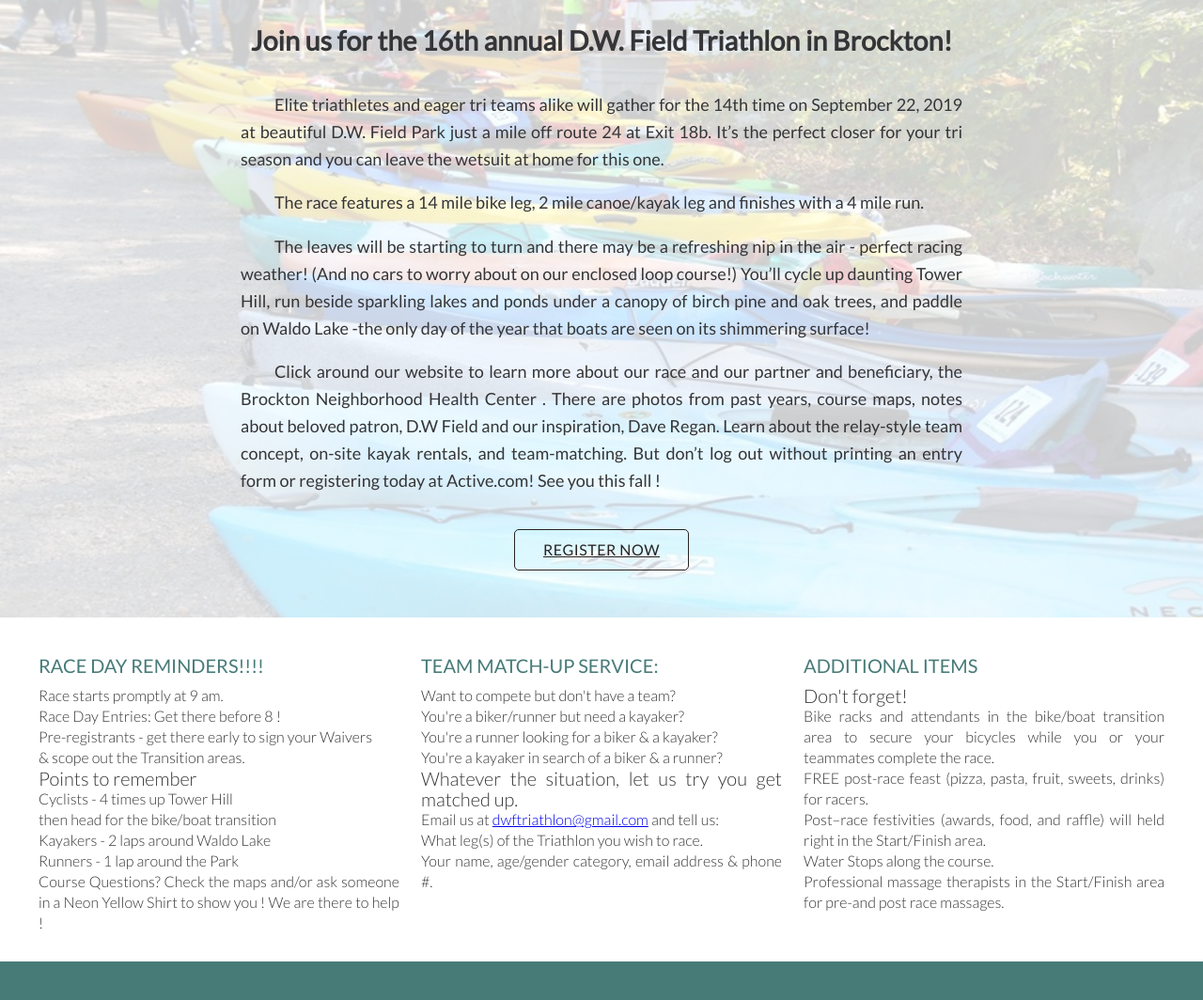
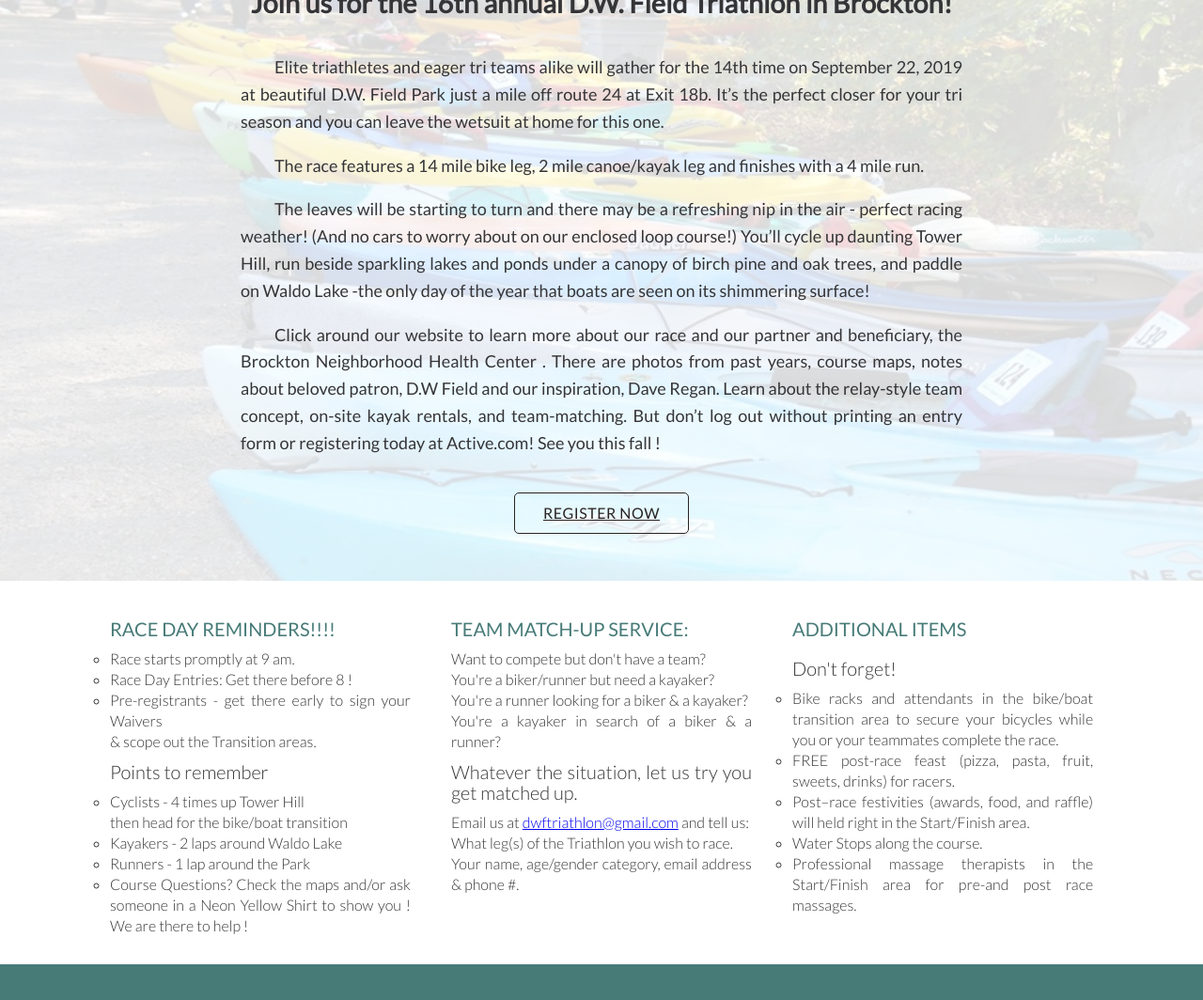
Before and after one commit to mnartstuff/DWF, a plain HTML site: page index.html in a window 1280 px wide. Shown: the part 241-1305 px from the top of the page at 94% size. Drawn offline with Linux system fonts and the light colour scheme.

Commit message:
Update dwfstyle_a.css

```diff
--- a/css/dwfstyle_a.css
+++ b/css/dwfstyle_a.css
@@ -115,13 +115,13 @@
 }
 
 .background{
-		background: -moz-linear-gradient(top, rgba(0, 0, 0, 0.8) 0%, rgba(0, 0, 0, 0.8) 100%), url(bg.png) repeat 0 0, url('../images/kayak_row.jpg') repeat 0 0;
-		background: -moz-linear-gradient(top, rgba(255,255,255,0.8) 0%, rgba(255,255,255,0.8) 100%), url('../images/kayak_row.jpg') repeat 0 0;
-		background: -webkit-gradient(linear, left top, left bottom, color-stop(0%,rgba(255,255,255,0.8)), color-stop(100%,rgba(255,255,255,0.8))), url('../images/kayak_row.jpg') repeat 0 0;
-		background: -webkit-linear-gradient(top, rgba(255,255,255,0.8) 0%,rgba(255,255,255,0.8) 100%), url('../images/kayak_row.jpg') repeat 0 0;
-		background: -o-linear-gradient(top, rgba(255,255,255,0.8) 0%,rgba(255,255,255,0.8) 100%), url('../images/kayak_row.jpg') repeat 0 0;
-		background: -ms-linear-gradient(top, rgba(255,255,255,0.8) 0%,rgba(255,255,255,0.8) 100%), url('../images/kayak_row.jpg') repeat 0 0;
-		background: linear-gradient(to bottom, rgba(255,255,255,0.8) 0%,rgba(255,255,255,0.8) 100%), url('../images/kayak_row.jpg') repeat 0 0;
+		background: -moz-linear-gradient(top, rgba(0, 0, 0, 0.85) 0%, rgba(0, 0, 0, 0.85) 100%), url(bg.png) repeat 0 0, url('../images/kayak_row.jpg') repeat 0 0;
+		background: -moz-linear-gradient(top, rgba(255,255,255,0.85) 0%, rgba(255,255,255,0.85) 100%), url('../images/kayak_row.jpg') repeat 0 0;
+		background: -webkit-gradient(linear, left top, left bottom, color-stop(0%,rgba(255,255,255,0.85)), color-stop(100%,rgba(255,255,255,0.85))), url('../images/kayak_row.jpg') repeat 0 0;
+		background: -webkit-linear-gradient(top, rgba(255,255,255,0.85) 0%,rgba(255,255,255,0.85) 100%), url('../images/kayak_row.jpg') repeat 0 0;
+		background: -o-linear-gradient(top, rgba(255,255,255,0.85) 0%,rgba(255,255,255,0.85) 100%), url('../images/kayak_row.jpg') repeat 0 0;
+		background: -ms-linear-gradient(top, rgba(255,255,255,0.85) 0%,rgba(255,255,255,0.85) 100%), url('../images/kayak_row.jpg') repeat 0 0;
+		background: linear-gradient(to bottom, rgba(255,255,255,0.85) 0%,rgba(255,255,255,0.85) 100%), url('../images/kayak_row.jpg') repeat 0 0;
 		background-size: 100%;
 }
 
@@ -237,8 +237,8 @@
 .grid,
 .col-1-3,
 .col-2-3 {
-  padding-left: 10px;
-  padding-right: 10px;
+  padding-left: 20px;
+  padding-right: 20px;
   text-align: justify;
 }
 .col-1-3,
@@ -247,7 +247,7 @@
   vertical-align: top;
 }
 .col-1-3 {
-  width: 30%;
+  width: 25%;
 }
 .col-2-3 {
   width: 66.66%;
@@ -267,9 +267,14 @@
 	padding: 44px 0 22px 0;
 }
 
-h3 {
+.row li{
+	list-style-type: circle;
+}
+
+.row h3 {
 	font-size: 20px;
 	test-transform: small-caps;
+	padding: 10px 0 10px 0;
 }
 
 h5 {
```
